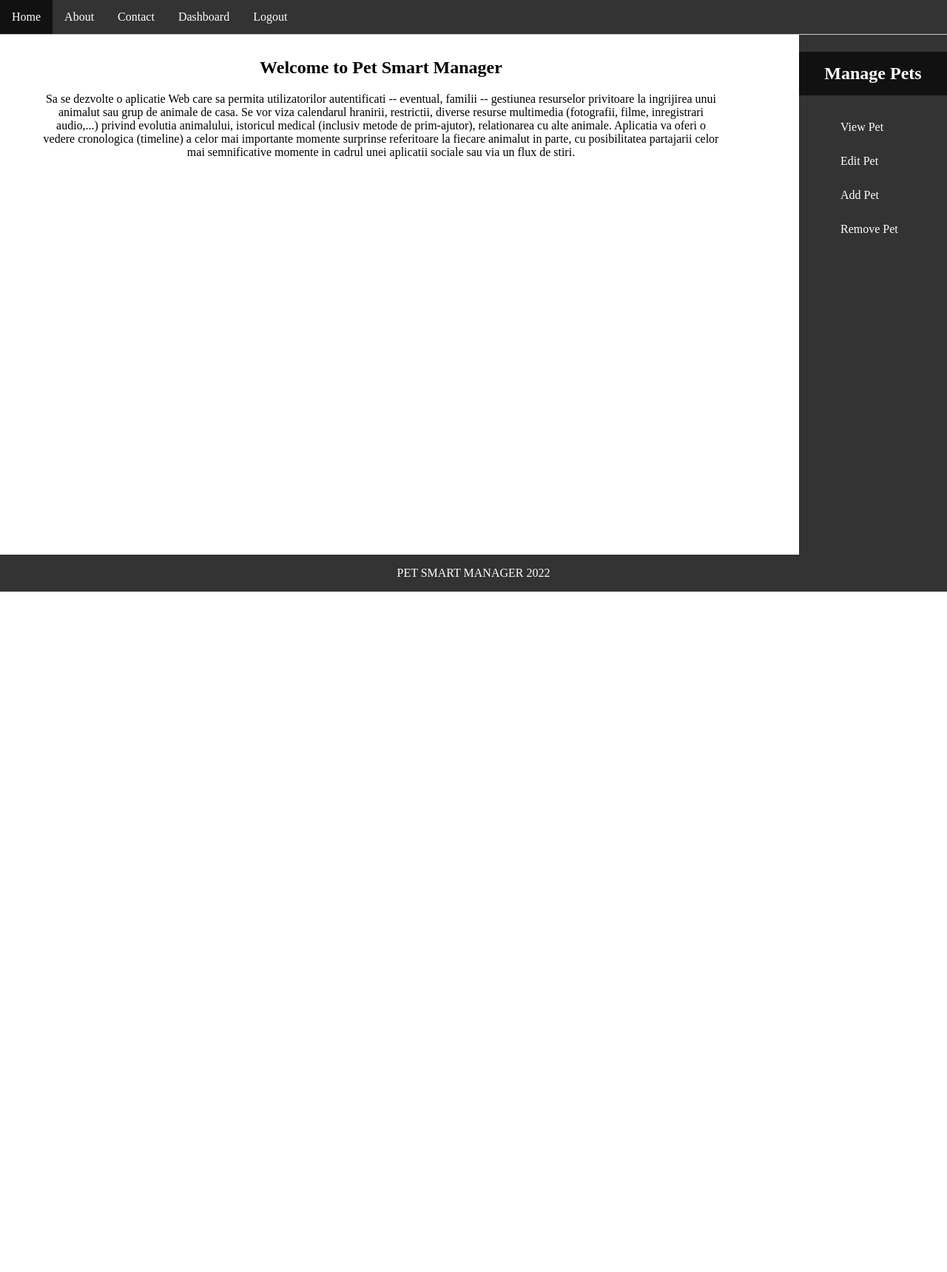
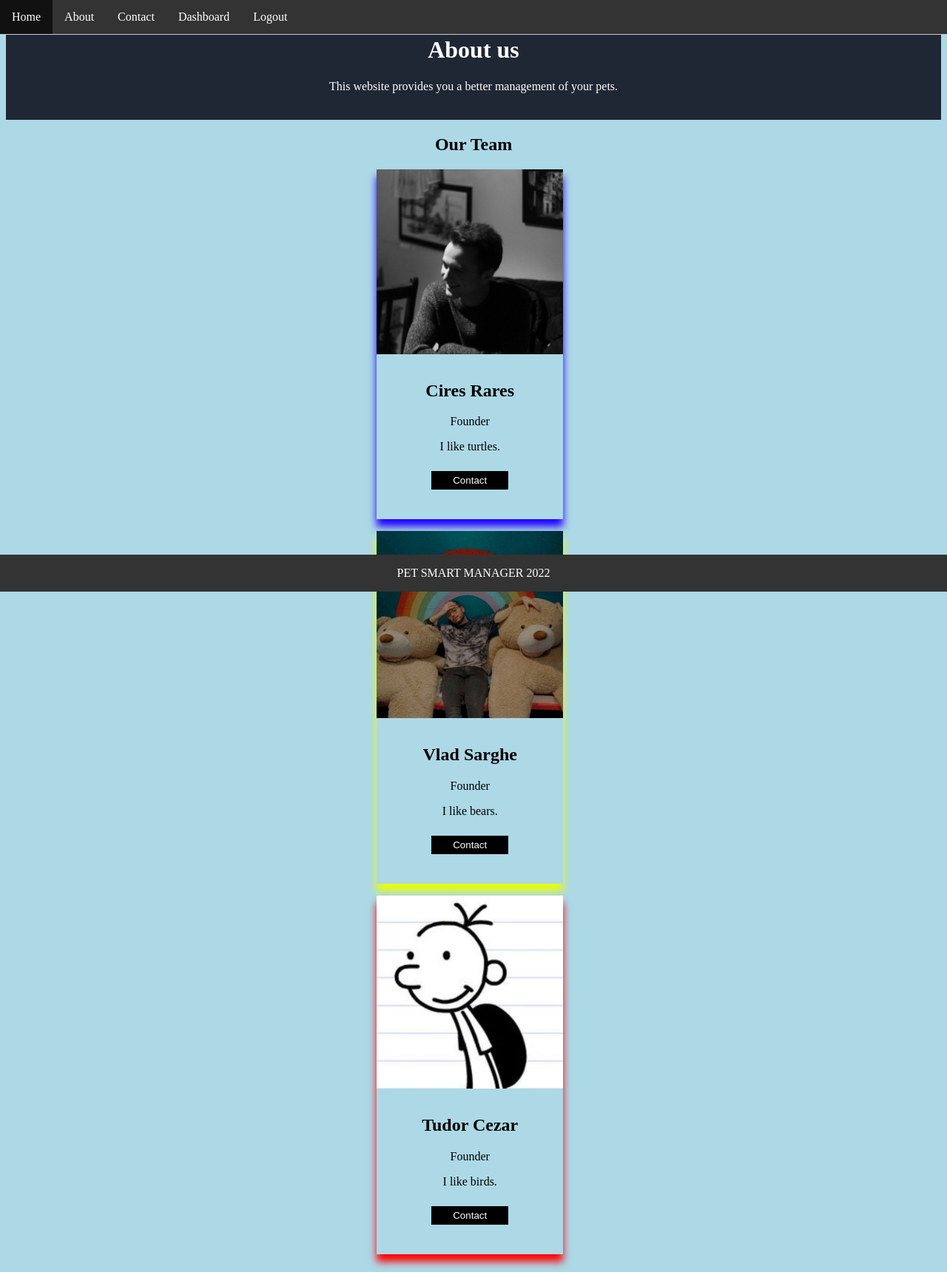
Before and after one commit to cezar06/Pet-Smart-Manager, a PHP site: page /LoggedAbout.html in a window 1280 px wide. Shown: the whole page at 74% size. Before the commit the page ends 800 px from the top, so only its background shows below. Run offline with PHP 8.4, Linux system fonts and the light colour scheme.

Commit message:
Add files via upload

```diff
--- a/LoggedAbout.html
+++ b/LoggedAbout.html
@@ -14,24 +14,54 @@
         <li><a href="homepage.html">Logout</a></li>
     </ul>
 </div>
-<div class="boxed">
-    <h2 style="text-align:center">Welcome to Pet Smart Manager</h2>
-    <p style="text-align:center">
-        Sa se dezvolte o aplicatie Web care sa permita utilizatorilor autentificati -- eventual, familii -- gestiunea resurselor privitoare la ingrijirea unui animalut sau grup de animale de casa. Se vor viza calendarul hranirii, restrictii, diverse resurse multimedia (fotografii, filme, inregistrari audio,...) privind evolutia animalului, istoricul medical (inclusiv metode de prim-ajutor), relationarea cu alte animale. Aplicatia va oferi o vedere cronologica (timeline) a celor mai importante momente surprinse referitoare la fiecare animalut in parte,
-        cu posibilitatea partajarii celor mai semnificative momente in cadrul unei aplicatii sociale sau via un flux de stiri.
+<div class="about-section">
+    <h1>About us</h1>
+    <p>
+        This website provides you a better management of your pets.
     </p>
 </div>
-<div id="sidebar">
-    <h2 id="sidemenuheader">Manage Pets</h2>
-    <ul>
-        <li><a href="viewpet.html">View Pet</a></li>
-        <li><a href="editpet.html">Edit Pet</a></li>
-        <li><a href="addpet.html">Add Pet</a></li>
-        <li><a href="removepet.html">Remove Pet</a></li>
-    </ul>
+
+<h2 style="text-align:center">Our Team</h2>
+<div class="row">
+  <div class="column">
+    <div class="card">
+      <img src="images/rares_poza.jpg" alt="Rares" style="width:100%">
+      <div class="container">
+        <h2 style="text-align:center">Cires Rares</h2>
+        <p style="text-align:center" class="title">Founder</p>
+        <p style="text-align:center">I like turtles.</p>
+        <p style="text-align:center"><button class="button2">Contact</button></p>
+      </div>
+    </div>
+  </div>
+
+  <div class="column">
+    <div class="card2">
+      <img src="images/vlad_poza.jpg" alt="Vlad" style="width:100%">
+      <div class="container">
+        <h2 style="text-align:center">Vlad Sarghe</h2>
+        <p style="text-align:center" class="title">Founder</p>
+        <p style="text-align:center">I like bears.</p>
+        <p style="text-align:center"><button class="button2">Contact</button></p>
+      </div>
+    </div>
+  </div>
+
+  <div class="column">
+    <div class="card3">
+      <img src="images/cezar_poza.jpg" alt="Cezar" style="width:100%">
+      <div class="container">
+        <h2 style="text-align:center">Tudor Cezar</h2>
+        <p style="text-align:center" class="title">Founder</p>
+        <p style="text-align:center">I like birds.</p>
+        <p style="text-align:center"><button class="button2">Contact</button></p>
+      </div>
+    </div>
+  </div>
+
 </div>
-<div id="footer">
+  <div id="footer">
     <p>PET SMART MANAGER 2022</p>
-</div>
+    </div>
 </body>
 </html>
--- a/style.css
+++ b/style.css
@@ -1,3 +1,6 @@
+body{
+    background-color: lightblue;
+}
 #nav {
     width: 100%;
     background-color: #f2f2f2;
@@ -239,3 +242,12 @@ html{
   .boxed2 {
     padding: 50px 100px 50px 50px;
   }
+  .image_week{
+    display : flex;
+    justify-content: center;
+    margin-top: 5%;
+    flex-direction: column;
+    align-items: center;
+    font-size: 35px;
+
+  }
```
Also changed, not shown: About.html (+45 -7 lines), LoggedHomepage.html (+4 -6 lines), homepage.html (+5 -6 lines), images/dog_week.jpg (added).
